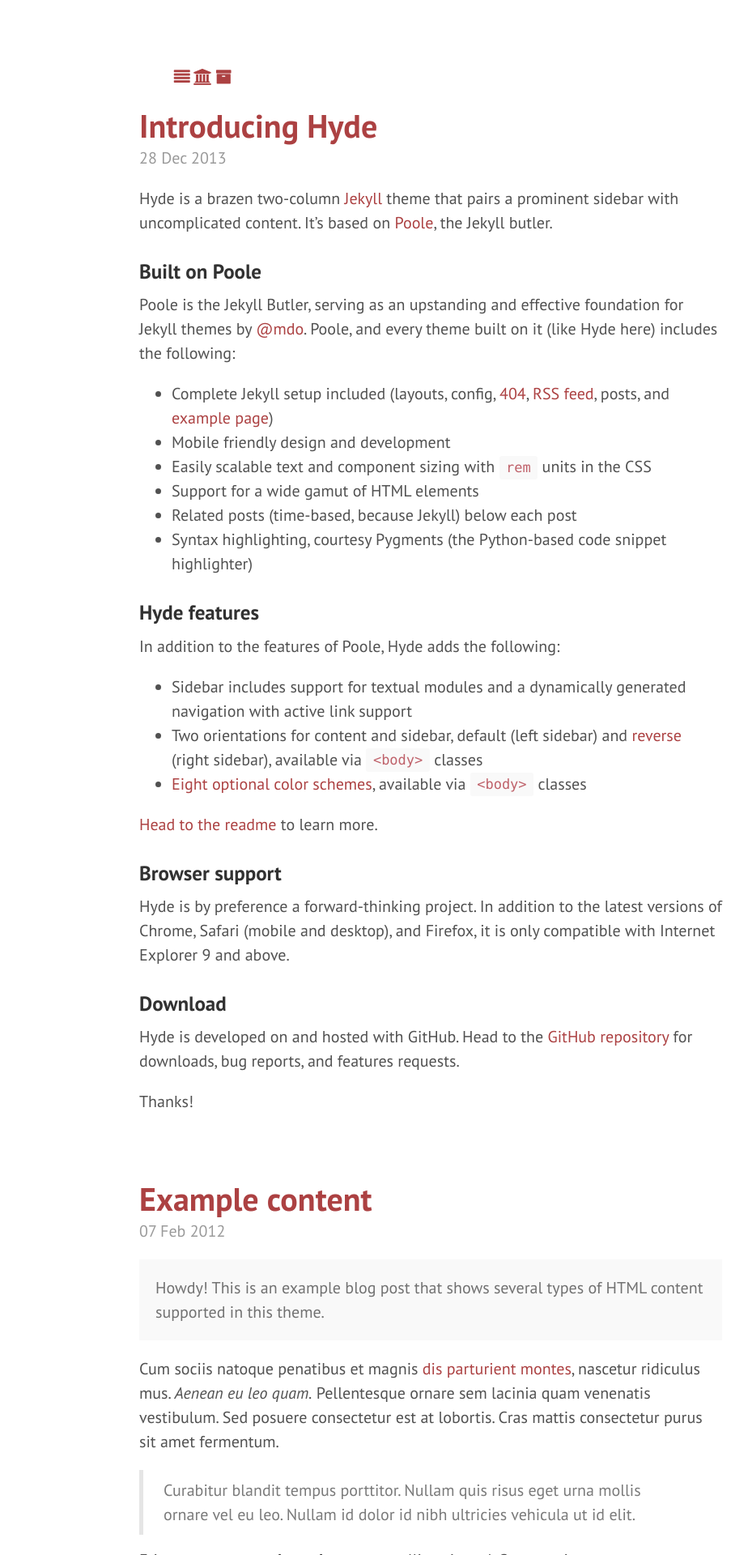
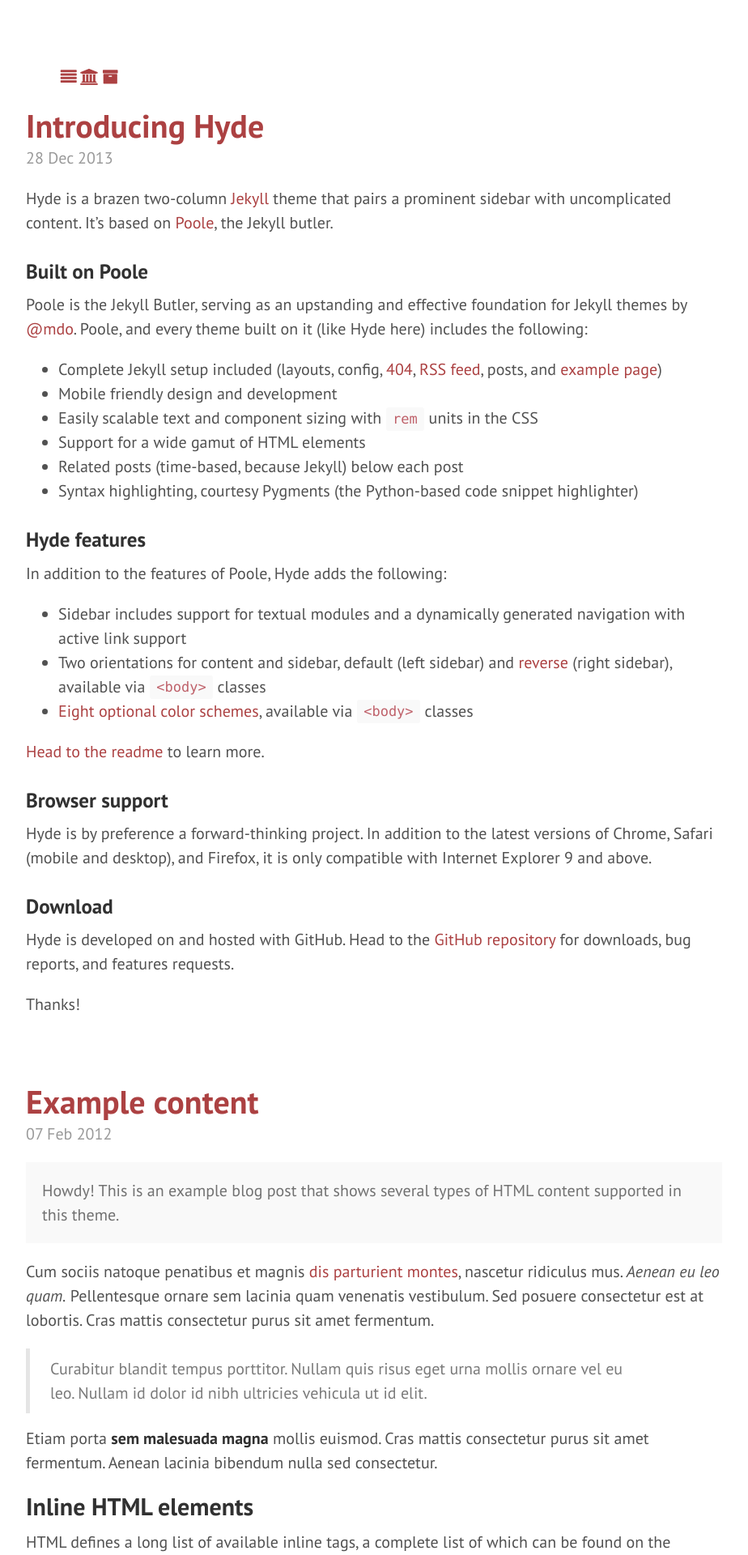
Before and after one commit to byverdu/byverdu.github.io, a Jekyll site: the page built from index.html, in a window 1280 px wide. Shown: the top 1920 px of the page at 81% size, without its empty margins (288-1212 px from the left). Built offline with Jekyll 4.4.1, drawn with Linux system fonts in a browser that asks for light colours; nearby versions of some CDN libraries; Markdown is read by kramdown in place of the engine named in the settings; the list of posts is cut into pages by our own code.

Commit message:
modified .content class in hyde.css to fit the layout

```diff
--- a/public/css/hyde.css
+++ b/public/css/hyde.css
@@ -128,15 +128,15 @@
 
 @media (min-width: 48em) {
   .content {
-    max-width: 38rem;
-    margin-left: 20rem;
+    max-width: 45rem;
+    margin-left: 5rem;
     margin-right: 2rem;
   }
 }
 
 @media (min-width: 64em) {
   .content {
-    margin-left: 22rem;
+    margin-left: 15rem;
     margin-right: 4rem;
   }
 }
```
